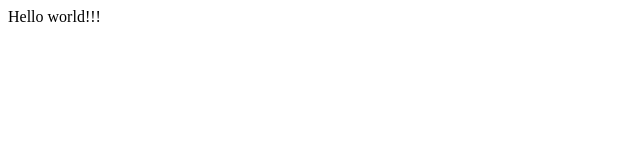
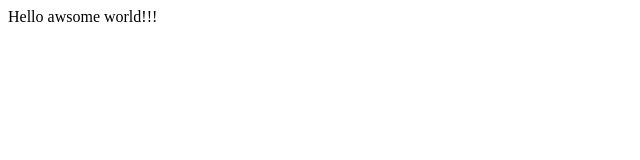
Before and after one commit to lilithkarapetyan/progress-web-homeworks, a plain HTML site: page index.html in a window 1280 px wide. Shown: the full height of the page, 0-640 px from the left. Drawn offline with Linux system fonts and the light colour scheme.

Commit message:
changed hello world message

```diff
--- a/index.html
+++ b/index.html
@@ -6,6 +6,6 @@
     <title>My first homework</title>
 </head>
 <body>
-    Hello world!!!
+    Hello awsome world!!!
 </body>
 </html>
```
